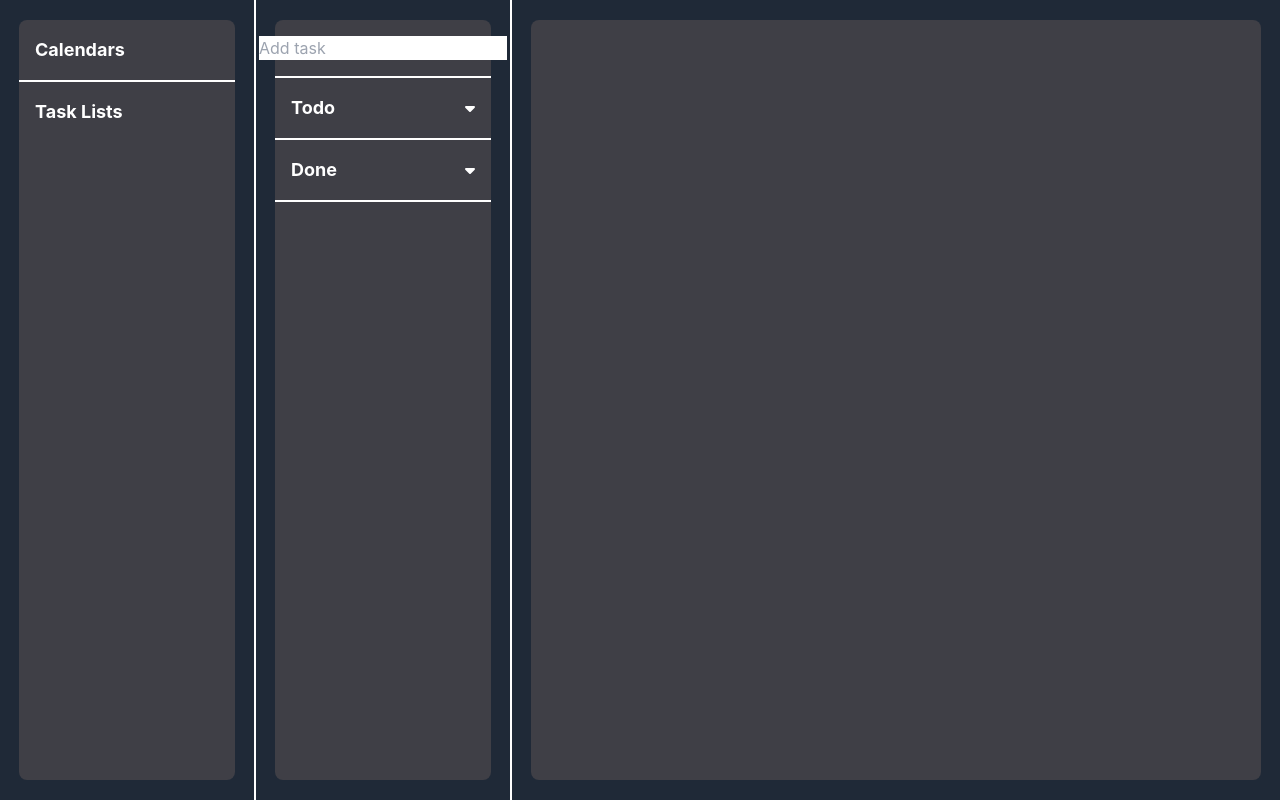
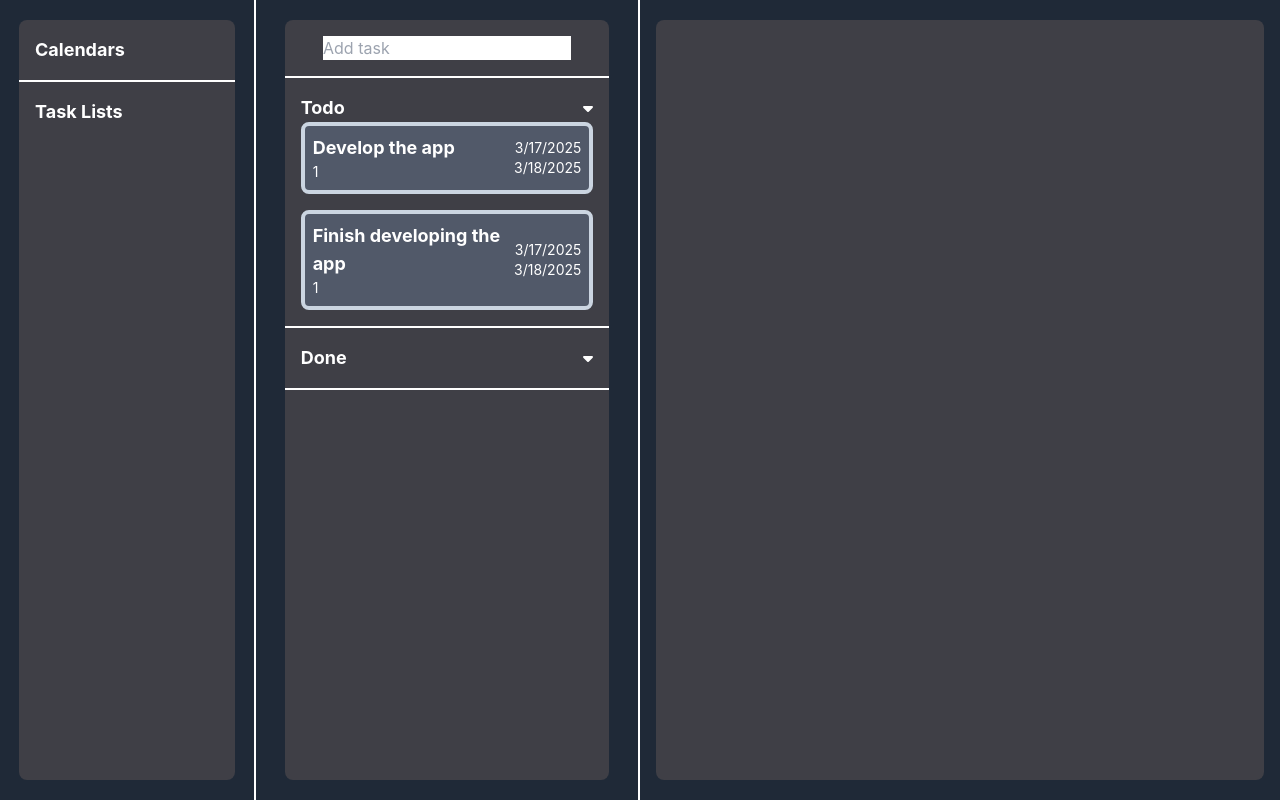
Before and after one commit to sidgames5/azul, a React (Create React App) app: page / in a window 1280 px wide. Built offline with nearby package versions, Linux system fonts and the light colour scheme.

Commit message:
Add TaskCard component and integrate motion effects; update Task model and App layout

```diff
--- a/package.json
+++ b/package.json
@@ -11,6 +11,7 @@
     "@testing-library/react": "^16.2.0",
     "@testing-library/user-event": "^13.5.0",
     "ajv": "^8.17.1",
+    "motion": "^12.5.0",
     "react": "^19.0.0",
     "react-dom": "^19.0.0",
     "react-router": "^7.3.0",
--- a/src/App.jsx
+++ b/src/App.jsx
@@ -1,9 +1,11 @@
 import { faCaretDown } from "@fortawesome/free-solid-svg-icons";
 import { FontAwesomeIcon } from "@fortawesome/react-fontawesome";
+import TaskCard from "./components/TaskCard";
+import Task from "./models/Task";
 
 export default function App() {
     return <main className="flex w-screen h-screen bg-gray-800">
-        <div className="w-1/5 h-full border-white border-r-2 flex flex-col items-center justify-center align-middle">
+        <div className="w-[20%] h-full border-white border-r-2 flex flex-col items-center justify-center align-middle">
             {/* Sidebar */}
             <div className="bg-zinc-700 w-[85%] h-[95%] rounded-lg flex flex-col">
                 <div className="flex flex-col items-center w-full h-fit border-b-2 border-white p-4">
@@ -14,7 +16,7 @@ export default function App() {
                 </div>
             </div>
         </div>
-        <div className="w-1/5 h-full border-white border-r-2 flex flex-col items-center justify-center align-middle">
+        <div className="w-[30%] h-full border-white border-r-2 flex flex-col items-center justify-center align-middle">
             {/* Tasks */}
             <div className="bg-zinc-700 w-[85%] h-[95%] rounded-lg flex flex-col">
                 <div className="flex flex-col items-center w-full h-fit border-b-2 border-white p-4">
@@ -30,6 +32,10 @@ export default function App() {
                             // TODO: collapse/expand div
                         }} />
                     </div>
+                    <div className="flex flex-col w-full gap-4">
+                        <TaskCard task={new Task("Develop the app", "something", new Date("2025-03-17"), new Date("2025-03-18"), 2, 1, null)} />
+                        <TaskCard task={new Task("Finish developing the app", "something", new Date("2025-03-17"), new Date("2025-03-18"), 2, 1, null)} />
+                    </div>
                 </div>
                 <div className="flex flex-col items-center w-full h-fit border-b-2 border-white p-4">
                     <div className="w-full flex flex-row items-center justify-between">
@@ -41,7 +47,7 @@ export default function App() {
                 </div>
             </div>
         </div>
-        <div className="w-3/5 h-full flex flex-col items-center justify-center align-middle">
+        <div className="w-[50%] h-full flex flex-col items-center justify-center align-middle">
             {/* Calendar */}
             <div className="bg-zinc-700 w-[95%] h-[95%] rounded-lg">
                 {/* TODO: implement calendars */}
--- /dev/null
+++ b/src/components/TaskCard.jsx
@@ -0,0 +1,14 @@
+import { motion } from "motion/react";
+
+export default function TaskCard({ task }) {
+    return <motion.div className="flex flex-row items-center justify-between w-full h-fit bg-slate-500 bg-opacity-50 border-slate-300 border-4 rounded-lg p-2 cursor-pointer" initial={{ scale: 1 }} whileHover={{ scale: 1.02, rotateZ: 1 }}>
+        <div className="flex flex-col items-start justify-start">
+            <h1 className="text-left self-start text-lg font-bold">{task.name}</h1>
+            <p className="text-left self-start text-sm">{task.status}</p>
+        </div>
+        <div className="flex flex-col items-end justify-end">
+            <p className="text-right self-end text-sm">{task.startDate.toLocaleDateString()}</p>
+            <p className="text-right self-end text-sm">{task.endDate.toLocaleDateString()}</p>
+        </div>
+    </motion.div>;
+}
--- a/src/models/Task.js
+++ b/src/models/Task.js
@@ -1,4 +1,4 @@
-class Task {
+export default class Task {
     constructor(name, description, startDate, endDate, priority, status, listId) {
         this.name = name;
         this.description = description;
```
Also changed, not shown: 1 other file (tests, documents, lock files or other folders).
